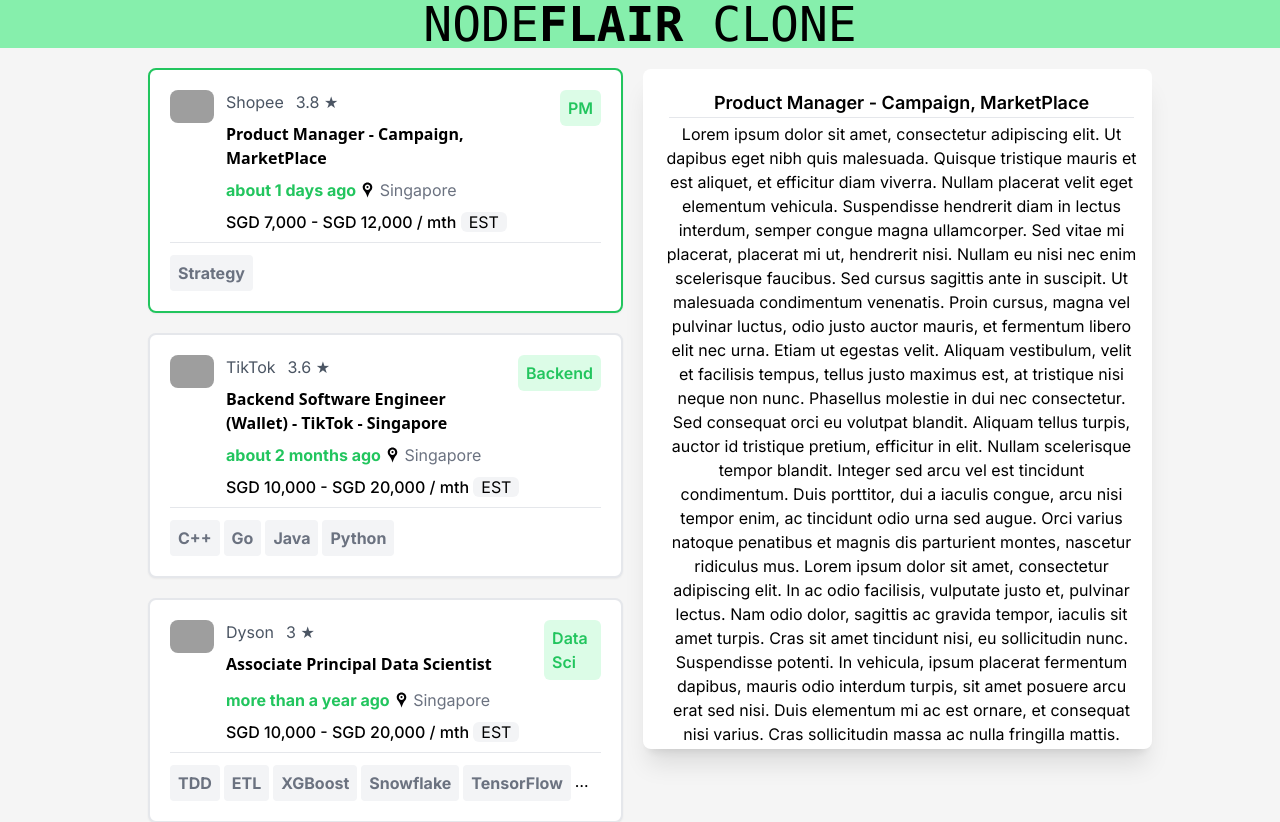
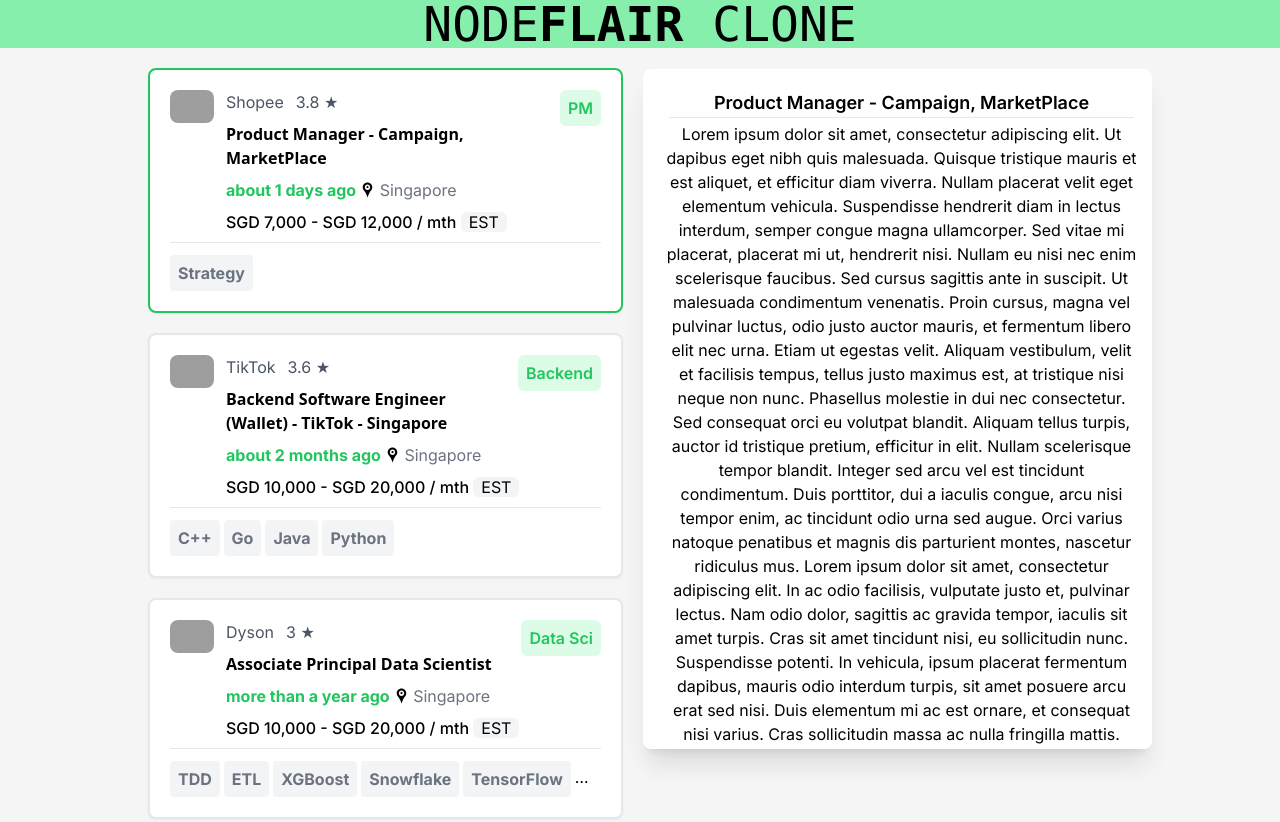
Before and after one commit to igezt/node-flair-clone, a Next.js app: page / in a window 1280 px wide. Shown: the top 822 px of the page. Built offline with nearby package versions, Linux system fonts and the light colour scheme; grey boxes are pictures that could not be loaded.

Commit message:
Fix text wrap issue for shortened job title.

```diff
--- a/src/components/jobs/JobCard.tsx
+++ b/src/components/jobs/JobCard.tsx
@@ -60,7 +60,7 @@
           about="Contains the shortened version of the job title"
           className="jobcard_shortenedJobTitle ml-auto pl-2.5"
         >
-          <div className="bg-green-100 text-green-500 px-2 py-1.5 rounded-md font-semibold">
+          <div className="bg-green-100 text-green-500 px-2 py-1.5 rounded-md font-semibold whitespace-nowrap">
             {props.shortenedJobTitle}
           </div>
         </div>
```
